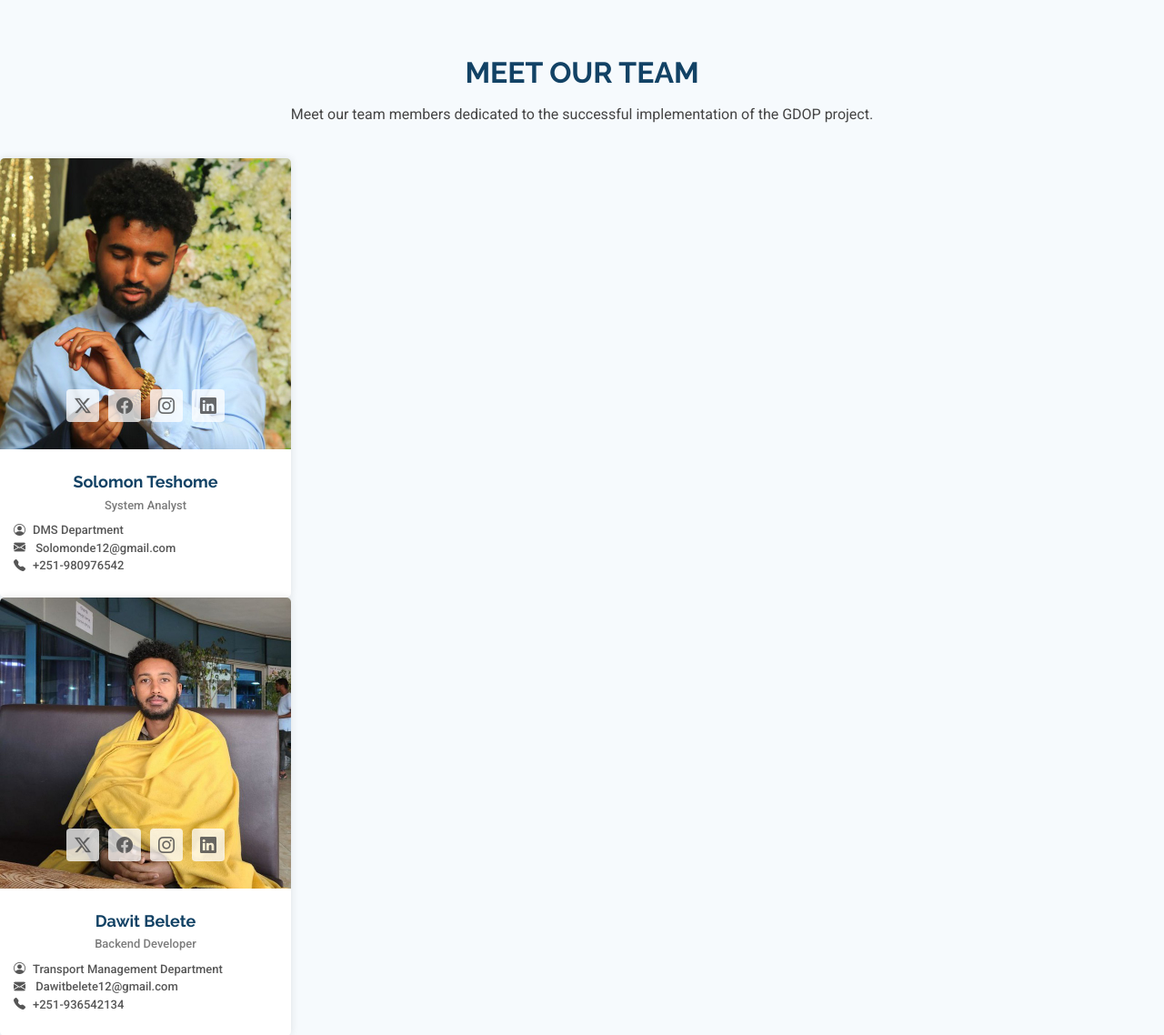
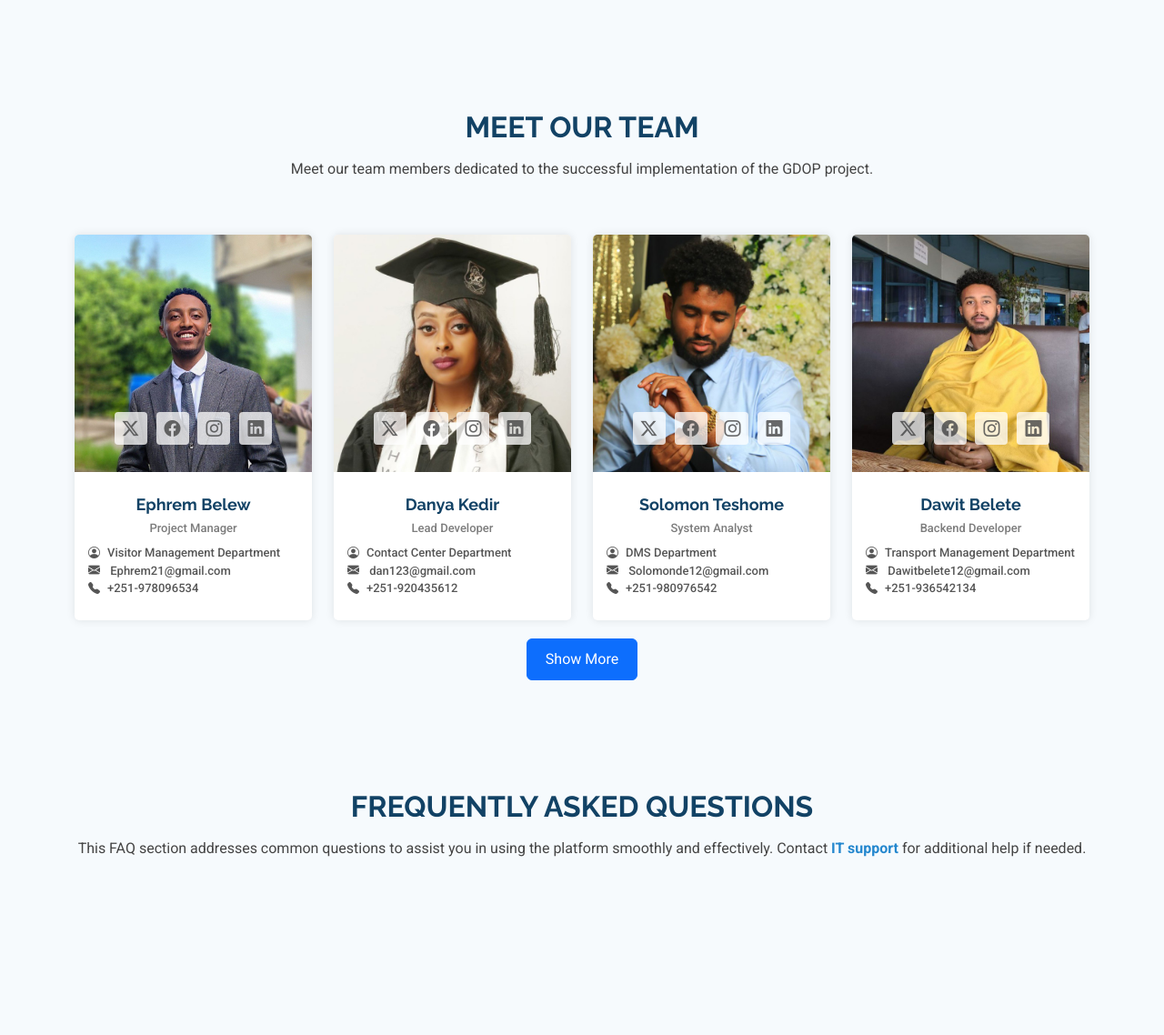
Before and after one commit to passenger184/gdop, a Django app: template templates/index.html in a window 1280 px wide. Shown: the part 1944-3082 px from the top of the page at 91% size. Run offline with Django 5.2, Linux system fonts and the light colour scheme; the template is opened without the code that fills it, so the values that code supplies are empty; some libraries are stand-ins or nearby versions.

Commit message:
update index.html

```diff
--- a/templates/index.html
+++ b/templates/index.html
@@ -416,6 +416,9 @@
     <!-- Team Section -->
 <section id="team" class="team section light-background">
 
+  <!-- Team Section -->
+<section id="team" class="team section light-background">
+
   <!-- Section Title -->
   <div class="container section-title" data-aos="fade-up">
     <h2>Meet Our Team</h2>
@@ -423,21 +426,51 @@
   </div><!-- End Section Title -->
 
   <div class="container">
+
           <div class="row gy-4">
-            {% for item in numbers %}
-            <div class="col-lg-3 col-md-6">
-              <div class="stats-item text-center w-100 h-100">
-                <span
-                  data-purecounter-start="0"
-                  data-purecounter-end="{{item.value}}"
-                  data-purecounter-duration="1"
-                  class="purecounter"
-                ></span>
-                <p id="stats-institutions">{{item.title}}</p>
+
+      <div class="col-lg-3 col-md-6 d-flex align-items-stretch" data-aos="fade-up" data-aos-delay="100">
+        <div class="team-member">
+          <div class="member-img">
+            <img src="{% static 'assets/img/team-11.jpg' %}" class="img-fluid" alt="">
+            <div class="social">
+              <a href=""><i class="bi bi-twitter-x"></i></a>
+              <a href=""><i class="bi bi-facebook"></i></a>
+              <a href=""><i class="bi bi-instagram"></i></a>
+              <a href=""><i class="bi bi-linkedin"></i></a>
               </div>
             </div>
-            {% endfor %}
-            <!-- End Stats Item -->
+          <div class="member-info">
+            <h4>Ephrem Belew</h4>
+            <p>Project Manager</p>
+            <div class="card-text-team">
+              <span><i class="bi bi-person-circle icon me-2"></i>Visitor Management Department</span>
+              <span><i class="bi bi-envelope-fill icon me-2"></i> Ephrem21@gmail.com</span>
+              <span><i class="bi bi-telephone-fill icon me-2"></i>+251-978096534</span>
+          </div>
+            </div>
+        </div>
+      </div><!-- End Team Member -->
+
+      <div class="col-lg-3 col-md-6 d-flex align-items-stretch" data-aos="fade-up" data-aos-delay="200">
+        <div class="team-member">
+          <div class="member-img">
+            <img src="{% static 'assets/img/zza.jpg' %}" class="img-fluid" alt="">
+            <div class="social">
+              <a href=""><i class="bi bi-twitter-x"></i></a>
+              <a href=""><i class="bi bi-facebook"></i></a>
+              <a href=""><i class="bi bi-instagram"></i></a>
+              <a href=""><i class="bi bi-linkedin"></i></a>
+              </div>
+            </div>
+          <div class="member-info">
+            <h4>Danya Kedir</h4>
+            <p>Lead Developer</p>
+            <div class="card-text-team">
+              <span><i class="bi bi-person-circle icon me-2"></i>Contact Center Department</span>
+              <span><i class="bi bi-envelope-fill icon me-2"></i> dan123@gmail.com</span>
+              <span><i class="bi bi-telephone-fill icon me-2"></i>+251-920435612</span>
+          </div>
           </div>
         </div>
       </div><!-- End Team Member -->
```
Also changed, not shown: 1 other file.
